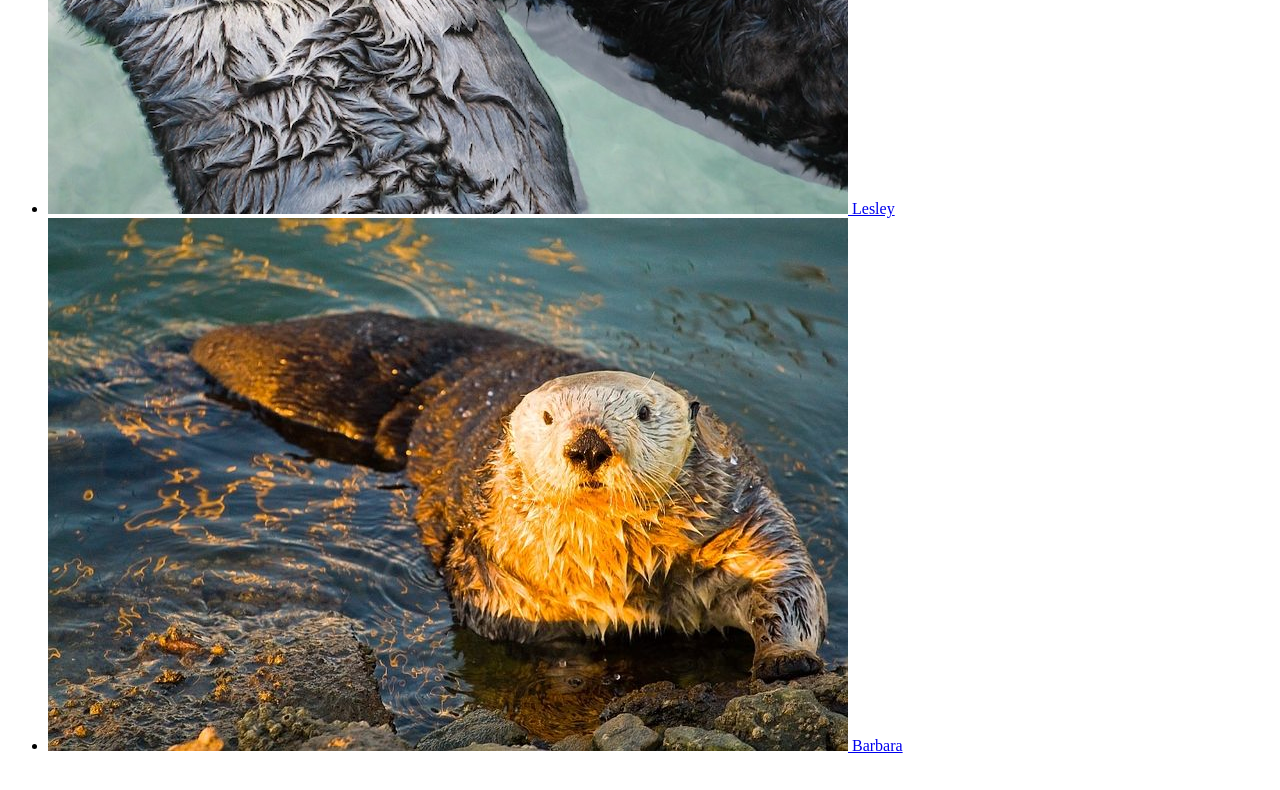
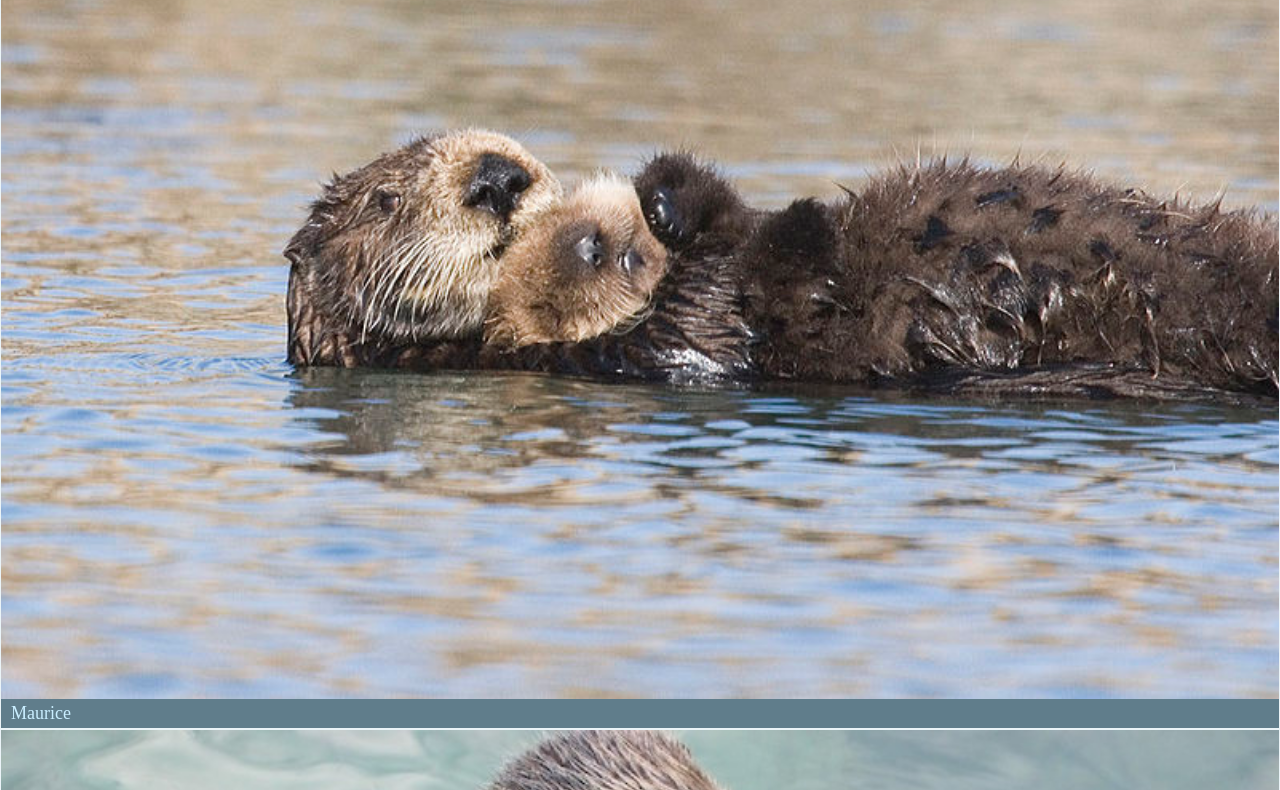
Before and after one commit to open-dosa/frontend, a plain HTML site: page ottergram/index.html in a window 1280 px wide. Shown: the part 2010-2800 px from the top of the page. Drawn offline with nearby package versions, Linux system fonts and the light colour scheme.

Commit message:
fonts & style

```diff
--- a/ottergram/index.html
+++ b/ottergram/index.html
@@ -4,43 +4,44 @@
 <head>
   <meta charset="utf-8">
   <title>ottergram</title>
+  <link rel="stylesheet" href="https://cdnjs.cloudflare.com/ajax/libs/normalize/8.0.1/normalize.min.css" integrity="sha512-NhSC1YmyruXifcj/KFRWoC561YpHpc5Jtzgvbuzx5VozKpWvQ+4nXhPdFgmx8xqexRcpAglTj9sIBWINXa8x5w==" crossorigin="anonymous" />
   <link rel="stylesheet" href="/stylesheets/styles.css">
 </head>
 
 <body>
   <header>
-    <h1>ottergram</h1>
+    <h1 class="logo-text">ottergram</h1>
   </header>
-  <ul>
-    <li>
+  <ul class="thumbnail-list">
+    <li class="thumbnail-item">
       <a href="#">
-        <img src="img/otter1.jpg" alt="Barry" />
-  <span>Barry</span>
+        <img class="thumbnail-image" src="img/otter1.jpg" alt="Barry" />
+  <span class="thumbnail-title">Barry</span>
   </a>
 </li>
-<li>
+<li class="thumbnail-item">
   <a href=" #">
-        <img src="img/otter2.jpg" alt="Robin" />
-  <span>Robin</span>
+        <img class="thumbnail-image" src="img/otter2.jpg" alt="Robin" />
+  <span class="thumbnail-title">Robin</span>
   </a>
 </li>
-<li>
+<li class="thumbnail-item">
   <a href=" #">
-        <img src="img/otter3.jpg" alt="Maurice" />
-  <span>Maurice</span>
+        <img class="thumbnail-image" src="img/otter3.jpg" alt="Maurice" />
+  <span class="thumbnail-title">Maurice</span>
   </a>
 </li>
-<li>
+<li class="thumbnail-item">
   <a href=" #">
-        <img src="img/otter4.jpg" alt="Lesley" />
-  <span>Lesley</span>
+        <img class="thumbnail-image" src="img/otter4.jpg" alt="Lesley" />
+  <span class="thumbnail-title">Lesley</span>
   </a>
 
 </li>
-<li>
+<li class="thumbnail-item">
   <a href=" #">
-        <img src="img/otter5.jpg" alt="Barbara" />
-  <span>Barbara</span>
+        <img class="thumbnail-image" src="img/otter5.jpg" alt="Barbara" />
+  <span class="thumbnail-title">Barbara</span>
   </a>
 </li>
 </ul>
--- a/ottergram/stylesheets/styles.css
+++ b/ottergram/stylesheets/styles.css
@@ -0,0 +1,53 @@
+@font-face {
+  font-family: 'lakeshore';
+  src: url('fonts/LAKESHOR-webfont.eot');
+  src: url('fonts/LAKESHOR-webfont.eot?#iefix') format('embedded-opentype'),
+       url('fonts/LAKESHOR-webfont.woff') format('woff'),
+       url('fonts/LAKESHOR-webfont.ttf') format('truetype'),
+       url('fonts/LAKESHOR-webfont.svg#lakeshore') format('svg');
+  font-weight: normal;
+  font-style: normal;
+}
+
+body {
+  font-size: 10px;
+  background: rgb(149, 194, 215);
+}
+
+.logo-text {
+  background: white;
+  text-align: center;
+  font-family: lakeshore;
+  text-transform: uppercase;
+  font-size: 37px;
+}
+
+a{
+  text-decoration: none;
+}
+
+.thumbnail-list {
+  list-style: none;
+  padding: 0;
+}
+
+.thumbnail-item {
+  display: block;
+  border: 1px solid rgb(100%, 100%, 100%);
+  border: 1px solid rgba(100%, 100%, 100%, 0.8);
+}
+
+.thumbnail-image {
+  display: block;
+  width: 100%;
+
+}
+
+.thumbnail-title {
+  display: block;
+  margin: 0;
+  padding: 4px 10px;
+  background: rgb(96, 125, 139);
+  color: rgb(202, 238, 255);
+  font-size: 18px;
+}
```
Also changed, not shown: ottergram/favicon.ico (added), ottergram/stylesheets/fonts/Airstream-webfont.ttf (renamed from ottergram/fonts/Airstream-webfont.ttf), ottergram/stylesheets/fonts/Airstream-webfont.woff (renamed from ottergram/fonts/Airstream-webfont.woff), ottergram/stylesheets/fonts/LAKESHOR-webfont.ttf (renamed from ottergram/fonts/LAKESHOR-webfont.ttf), ottergram/stylesheets/fonts/LAKESHOR-webfont.woff (renamed from ottergram/fonts/LAKESHOR-webfont.woff), 8 other files.
